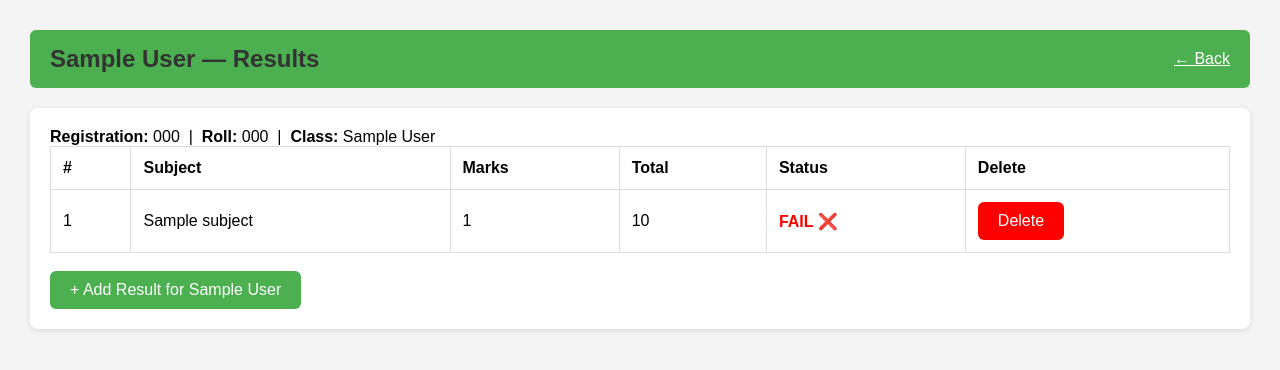
After one commit to Anil-Mohanan/Student_resutls, a Django app: page /dashboard/student/000/ in a window 1280 px wide. The commit adds this page. Shown: the top 370 px of the page. Run offline with Django 5.2, Linux system fonts and the light colour scheme; a user stored in the database is signed in; tables that the repository leaves empty hold one stand-in row (values such as "Sample post").

Commit message:
implement student result management system with administrative views and CRUD operations

```diff
--- a/results/models.py
+++ b/results/models.py
@@ -13,7 +13,7 @@ def generate_registration_number():
 
        if last_student and last_student.registration_number:
               try:
-                     last_number = int(last_student.registration_number.split('/')[-2])
+                     last_number = int(last_student.registration_number.split('/')[-1])
                      next_number = last_number + 1
               except:
                      next_number = 1
--- a/results/templates/results/add_result.html
+++ b/results/templates/results/add_result.html
@@ -20,7 +20,10 @@
               <select name="student" required>
                      <option value="">Select Student</option>
                      {% for student in students %}
-                     <option value="{{ student.id }}">{{ student.name }} ({{ student.roll_number }})</option>
+                     <option value="{{ student.id }}" {% if student.id|stringformat:"s" == preselected_student_id %}
+                            selected {% endif %}>
+                            {{ student.name }} ({{ student.registration_number }})
+                     </option>
                      {% endfor %}
               </select><br><br>
               <select name="subject" required>
--- a/results/templates/results/student_result.html
+++ b/results/templates/results/student_result.html
@@ -9,8 +9,7 @@
 </head>
 <body>
        <h1>{{student.name}}</h1>
-       <p>Roll Number: {{ student.roll_number }} | Class: {{ student.class_name }}</p>
-
+       <p>Registration Number : {{ student.registration_number }} | Class: {{ student.class_name }} | Roll Number : {{ student.roll_number }}</p>
        <h2>Results</h2>
        <table>
               <tr>
--- /dev/null
+++ b/results/templates/results/student_result_admin.html
@@ -0,0 +1,68 @@
+{% load static %}
+<!DOCTYPE html>
+<html>
+
+<head>
+       <title>{{ student.name }} - Admin View</title>
+       <link rel="stylesheet" href="{% static 'results/style.css' %}">
+</head>
+
+<body>
+       <div class="topbar">
+              <h2>{{ student.name }} — Results</h2>
+              <a href="{% url 'manage_students' %}">← Back</a>
+       </div>
+
+       <div class="table-wrapper">
+              <p>
+                     <strong>Registration:</strong> {{ student.registration_number }} &nbsp;|&nbsp;
+                     <strong>Roll:</strong> {{ student.roll_number }} &nbsp;|&nbsp;
+                     <strong>Class:</strong> {{ student.class_name }}
+              </p>
+
+              <table>
+                     <tr>
+                            <th>#</th>
+                            <th>Subject</th>
+                            <th>Marks</th>
+                            <th>Total</th>
+                            <th>Status</th>
+                            <th>Delete</th>
+                     </tr>
+                     {% for result in results %}
+                     <tr>
+                            <td>{{ forloop.counter }}</td>
+                            <td>{{ result.subject.name }}</td>
+                            <td>{{ result.marks }}</td>
+                            <td>{{ result.total_marks }}</td>
+                            <td>
+                                   {% if result.is_pass %}
+                                   <span class="pass">PASS ✅</span>
+                                   {% else %}
+                                   <span class="fail">FAIL ❌</span>
+                                   {% endif %}
+                            </td>
+                            <td>
+                                   <a href="{% url 'delete_result' result.id %}" class="btn"
+                                          style="background:red" onclick="return confirm('Delete this result?')">
+                                          Delete
+                                   </a>
+                            </td>
+                     </tr>
+                     {% empty %}
+                     <tr>
+                            <td colspan="6" style="text-align:center; padding:20px">
+                                   No results added yet.
+                            </td>
+                     </tr>
+                     {% endfor %}
+              </table>
+
+              <br>
+              <a href="{% url 'add_result' %}?student_id={{ student.id }}" class="btn">
+                     + Add Result for {{ student.name }}
+              </a>
+       </div>
+</body>
+
+</html>
--- a/results/urls.py
+++ b/results/urls.py
@@ -20,6 +20,7 @@ urlpatterns = [
     path('dashboard/results/add/', views.add_result, name='add_result'),
     path('dashboard/results/delete/<int:result_id>/', views.delete_result, name='delete_result'),
     path('dashboard/settings/', views.institute_settings, name='institute_settings'),
+    path('dashboard/student/<path:registration_number>/', views.student_result_admin, name='student_result_admin'),
 
     # login logout
     path('login/', views.login_view, name='login'),
--- a/results/views.py
+++ b/results/views.py
@@ -170,33 +170,57 @@ def add_subject(request):
 
 @login_required(login_url='login')
 def add_result(request):
-       students = Student.objects.all()
-       subjects = Subject.objects.all()
-       error = None
-       if request.method == 'POST':
-              student_id = request.POST['student']
-              subject_id = request.POST['subject']
-              marks = request.POST['marks']
-              total_marks = request.POST['total_marks']
-              student = get_object_or_404(Student,id = student_id)
-              subject = get_object_or_404(Subject, id = subject_id)
-              if Result.objects.filter(student = student, subject = subject).exists():
-                     error = 'Result for this subject already exists'
-              else:
-                     Result.objects.create(student = student, subject = subject , marks = marks, total_marks= total_marks)
-                     return redirect('dashboard')
-       return render(request,'results/add_result.html',{
-              'students': students,
-              'subjects': subjects,
-              'error': error
-       })
+    students = Student.objects.filter(status='approved')
+    subjects = Subject.objects.all()
+    error = None
 
+    # pre-select student if coming from student result admin page
+    preselected_student_id = request.GET.get('student_id', '')
+
+    if request.method == 'POST':
+        student_id = request.POST['student']
+        subject_id = request.POST['subject']
+        marks = request.POST['marks']
+        total_marks = request.POST['total_marks']
+        student = get_object_or_404(Student, id=student_id)
+        subject = get_object_or_404(Subject, id=subject_id)
+        if Result.objects.filter(student=student, subject=subject).exists():
+            error = 'Result for this subject already exists'
+        else:
+            Result.objects.create(
+                student=student,
+                subject=subject,
+                marks=marks,
+                total_marks=total_marks
+            )
+            return redirect('student_result_admin',
+                          registration_number=student.registration_number)
+
+    return render(request, 'results/add_result.html', {
+        'students': students,
+        'subjects': subjects,
+        'error': error,
+        'preselected_student_id': preselected_student_id,
+    })
+
+@login_required(login_url='login')
+def student_result_admin(request, registration_number):
+    student = get_object_or_404(Student, registration_number=registration_number)
+    results = student.results.all()
+    subjects = Subject.objects.all()
+
+    return render(request, 'results/student_result_admin.html', {
+        'student': student,
+        'results': results,
+        'subjects': subjects,
+    })
 
 @login_required(login_url = 'login')
-def delete_result(request,result_id):
-       result = get_object_or_404(Result,id = result_id)
+def delete_result(request, result_id):
+       result = get_object_or_404(Result, id=result_id)
+       registration_number = result.student.registration_number
        result.delete()
-       return redirect('dashboard')
+       return redirect('student_result_admin', registration_number=registration_number)
 
 
 # ---------- SETTINGS ---------- #
```
Also changed, not shown: results/templates/results/manage_students.html (+10 -2 lines).
